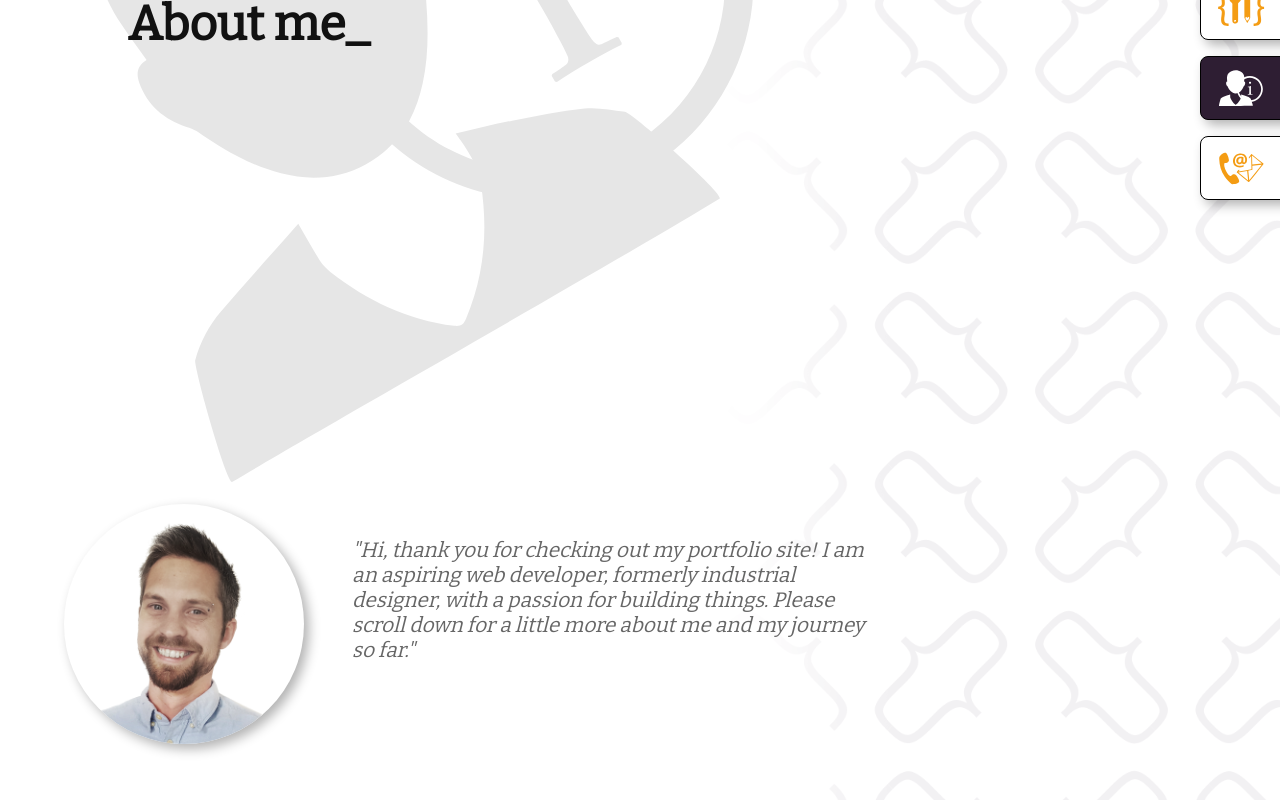
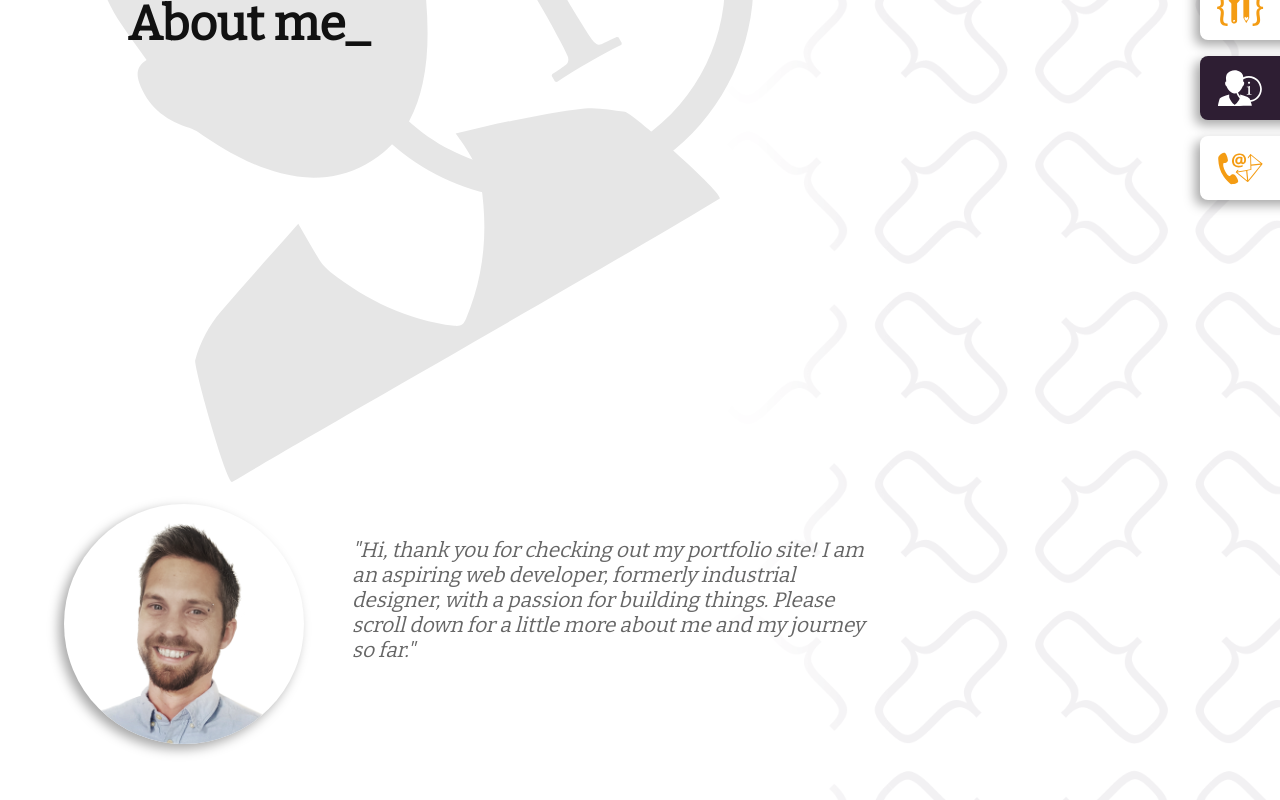
Before and after one commit to Jam52/personal-portfolio-react, a React (Create React App) app: page /about in a window 1280 px wide. Shown: the part 360-1160 px from the top of the page. Built offline with nearby package versions, Linux system fonts and the light colour scheme.

Commit message:
Update navItem style

```diff
--- a/src/CSS/_base.scss
+++ b/src/CSS/_base.scss
@@ -24,5 +24,5 @@ $colour-light-grey: #eee;
 
 $spacer: 1rem;
 
-$shadow: 5px 5px 12px rgba(0, 0, 0, 0.3);
+$shadow: -5px 5px 12px rgba(0, 0, 0, 0.35);
 $shadow-sm: 2px 2px 4px rgba(0, 0, 0, 0.3);
--- a/src/Components/NavList/NavItem/NavItem.module.scss
+++ b/src/Components/NavList/NavItem/NavItem.module.scss
@@ -6,7 +6,6 @@
   width: 100vw;
   height: 4rem;
   background-color: white;
-  border: 1.5px solid black;
   border-radius: 0.5rem 0 0 0.5rem;
   align-items: center;
   justify-content: felx-start;
```
